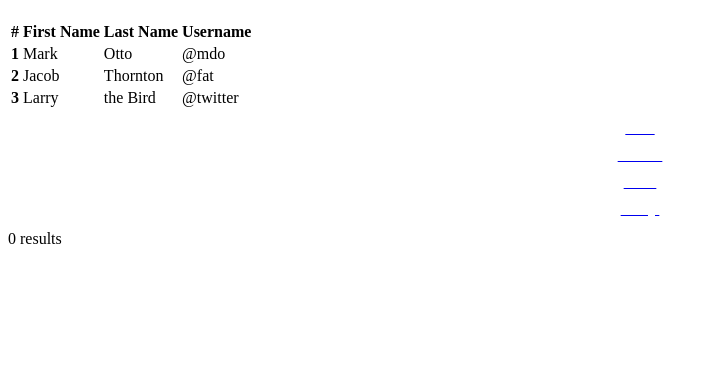
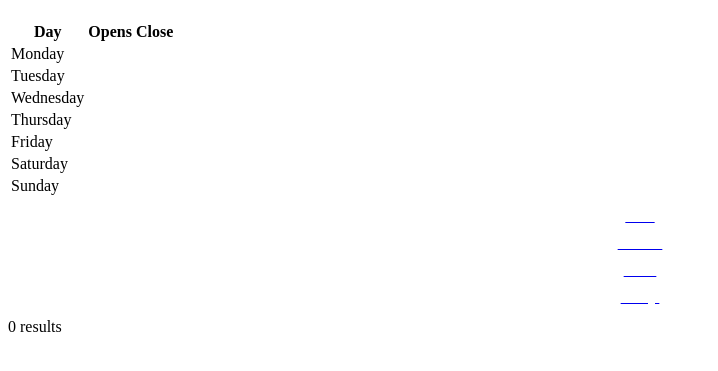
Before and after one commit to Risgn94/IntelligentQueue, a PHP site: page /index.php?page=OpeningHours in a window 1280 px wide. Shown: the part 92-463 px from the top of the page, without its empty margins (0-718 px from the left). Run offline with PHP 8.4, Linux system fonts and the light colour scheme; data that the repository does not hold is empty.

Commit message:
Done OpeningHours
Yoooo

```diff
--- a/OpeningHours.php
+++ b/OpeningHours.php
@@ -1,36 +1,63 @@
+<div class="jumbotron">
 <div class="bs-example" data-example-id="striped-table">
     <table class="table table-striped">
       <thead>
         <tr>
-          <th>#</th>
-          <th>First Name</th>
-          <th>Last Name</th>
-          <th>Username</th>
+          <th>Day</th>
+          <th>Opens</th>
+          <th>Close</th>
         </tr>
       </thead>
       <tbody>
+          <?php
+          include './configL.php';
+          $department = stripcslashes($_GET["department"]);
+          $conn;
+
+          $departmentData = "SELECT * FROM OpeningHours where DepartmentID = " . $department . ";";
+          $departmentResult = $conn->query($departmentData);
+
+          $depInfo = $departmentResult->fetch_assoc();
+          ?>
         <tr>
-          <th scope="row">1</th>
-          <td>Mark</td>
-          <td>Otto</td>
-          <td>@mdo</td>
+          <td>Monday</td>
+          <td><?php echo $depInfo['OpenMonday']; ?></td>
+          <td><?php echo $depInfo['CloseMonday']; ?></td>
         </tr>
         <tr>
-          <th scope="row">2</th>
-          <td>Jacob</td>
-          <td>Thornton</td>
-          <td>@fat</td>
+          <td>Tuesday</td>
+          <td><?php echo $depInfo['OpenTuesday']; ?></td>
+          <td><?php echo $depInfo['CloseTuesday']; ?></td>
         </tr>
         <tr>
-          <th scope="row">3</th>
-          <td>Larry</td>
-          <td>the Bird</td>
-          <td>@twitter</td>
+          <td>Wednesday</td>
+          <td><?php echo $depInfo['OpenWednesday']; ?></td>
+          <td><?php echo $depInfo['CloseWednesday']; ?></td>
+        </tr>
+        <tr>
+          <td>Thursday</td>
+          <td><?php echo $depInfo['OpenThursday']; ?></td>
+          <td><?php echo $depInfo['CloseThursday']; ?></td>
+        </tr>
+        <tr>
+          <td>Friday</td>
+          <td><?php echo $depInfo['OpenFriday']; ?></td>
+          <td><?php echo $depInfo['CloseFriday']; ?></td>
+        </tr>
+        <tr>
+          <td>Saturday</td>
+          <td><?php echo $depInfo['OpenSaturday']; ?></td>
+          <td><?php echo $depInfo['CloseSaturday']; ?></td>
+        </tr>
+        <tr>
+          <td>Sunday</td>
+          <td><?php echo $depInfo['OpenSunday']; ?></td>
+          <td><?php echo $depInfo['CloseSunday']; ?></td>
         </tr>
       </tbody>
     </table>
   </div>
-
+</div>
 <?php
 
 
```
Also changed, not shown: js/NumberLogic.js (line endings or trailing spaces).
